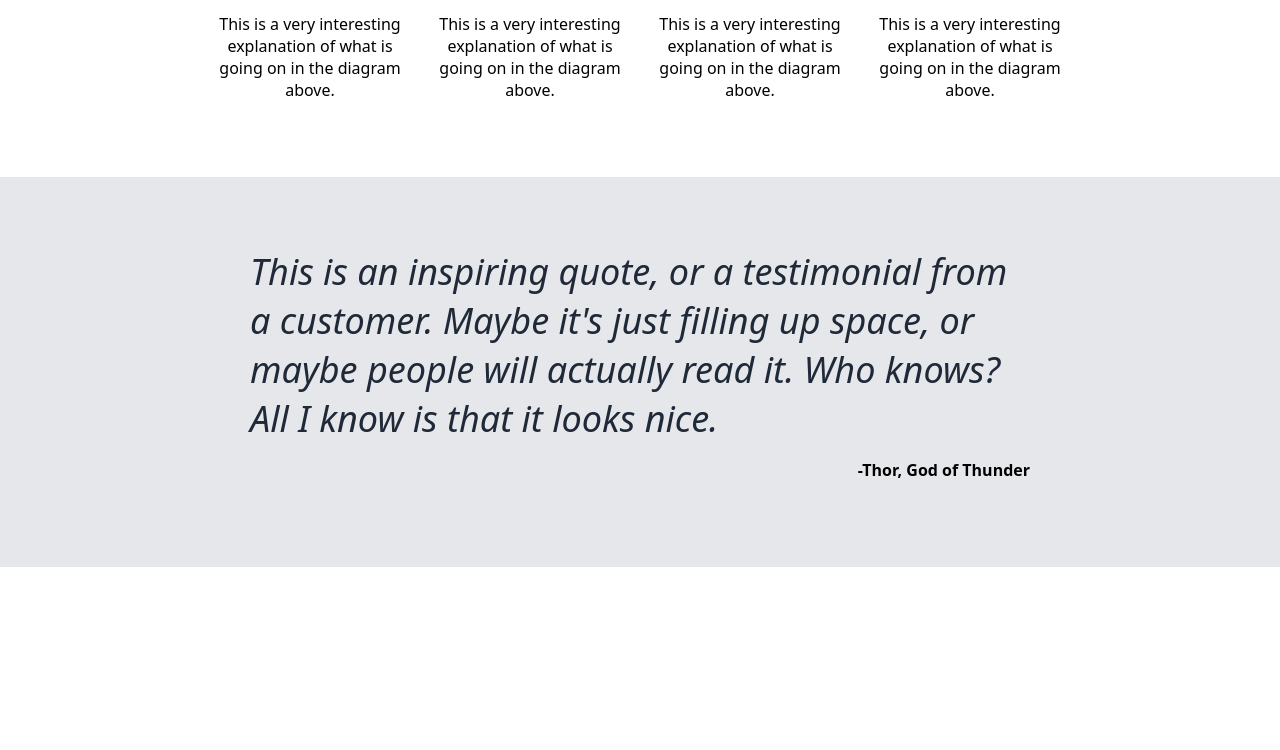
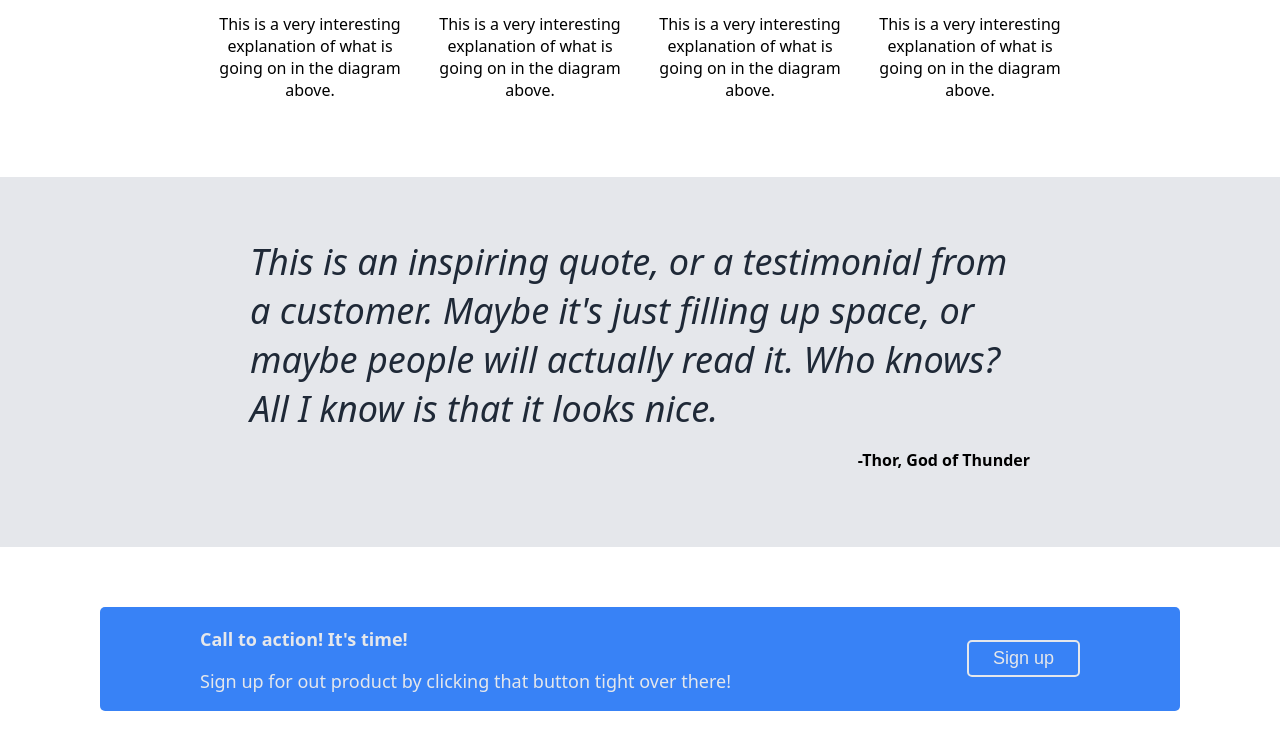
Before and after one commit to RobbieS-coder/landing-page, a plain HTML site: page index.html in a window 1280 px wide. Shown: the part 608-1358 px from the top of the page. Before the commit the page ends 1175 px from the top, so only its background shows below. Drawn offline with Linux system fonts and the light colour scheme.

Commit message:
Add call to action box and style it
Add the call to action box.

```diff
--- a/index.html
+++ b/index.html
@@ -53,5 +53,16 @@
 				<p class="quote-person">-Thor, God of Thunder</p>
 			</div>
 		</div>
+		<div class="call-to-action">
+			<div class="call-to-action-box">
+				<div class="call-to-action-content">
+					<div class="call-to-action-text">
+						<p class="call-to-action-title">Call to action! It's time!</p>
+						<p class="call-to-action-subtext">Sign up for out product by clicking that button tight over there!</p>
+					</div>
+					<button>Sign up</button>
+				</div>
+			</div>
+		</div>
 	</body>
 </html>
--- a/style.css
+++ b/style.css
@@ -50,7 +50,9 @@ h1 {
 .hero-text p,
 .hero-text button,
 .link a,
-.hero .hero-image {
+.hero .hero-image,
+.call-to-action-content,
+.call-to-action-content button {
 	font-size: 18px;
 	color: #e5e7eb;
 }
@@ -107,7 +109,7 @@ h2 {
 
 .quote-section {
 	background-color: #e5e7eb;
-	padding: 70px 250px;
+	padding: 60px 250px;
 }
 
 .quote-words {
@@ -123,3 +125,33 @@ h2 {
 	font-size: 16px;
 	text-align: right;
 }
+
+.call-to-action-box {
+	background-color: #3882f6;
+	margin: 60px 100px;
+	border-radius: 5px;
+}
+
+.call-to-action-content {
+	margin: 20px 100px;
+	display: flex;
+	align-items: center;
+}
+
+.call-to-action-title {
+	font-weight: bold;
+	margin: 0;
+	margin-top: 20px;
+}
+
+.call-to-action-text {
+	margin: 0;
+}
+
+.call-to-action-content button {
+	border: 2px solid #e5e7eb;
+	border-radius: 5px;
+	padding: 6px 24px;
+	margin-left: auto;
+	background-color: #3882f6;
+}
```
